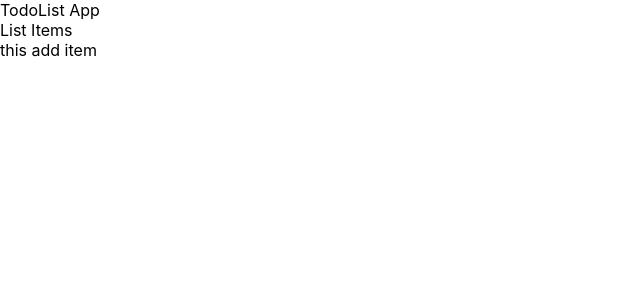
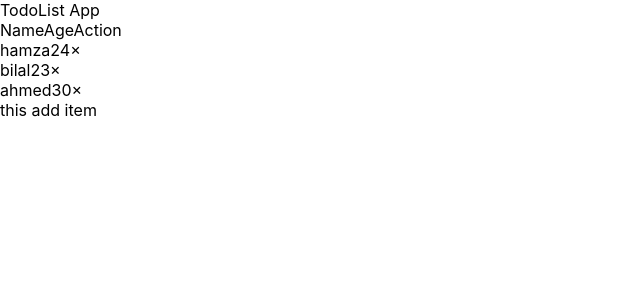
Before and after one commit to bilal07/todolist, a React (Create React App) app: page / in a window 1280 px wide. Shown: the top 300 px of the page, without its empty margins (0-640 px from the left). Built offline with nearby package versions, Linux system fonts and the light colour scheme.

Commit message:
list items component

```diff
--- a/src/App.js
+++ b/src/App.js
@@ -13,7 +13,7 @@ class App extends Component {
     return (
       <div className="App">
          TodoList App
-         <TodoItems />
+         <TodoItems items={this.state.items}/>
          <AddItems />
       </div>
     );
--- a/src/components/TodoItems/TodoItems.js
+++ b/src/components/TodoItems/TodoItems.js
@@ -1,10 +1,25 @@
 import React from 'react';
 import './TodoItems.css';
 
-const TodoItems = () => {
+const TodoItems = (props) => {
+    const items = props.items;
+    const listItems = items.map(item => {
+        return(
+            <div key={item.id}>
+                <span>{item.name}</span>
+                <span>{item.age}</span>
+                <span>&times;</span>
+            </div>
+        )
+    })
     return (
-        <div>
-            List Items
+        <div className="ListItems">
+            <div>
+                <span>Name</span>
+                <span>Age</span>
+                <span>Action</span>
+            </div>
+            {listItems}
         </div>
     )
     }
```
Also changed, not shown: 1 other file (tests, documents, lock files or other folders).
